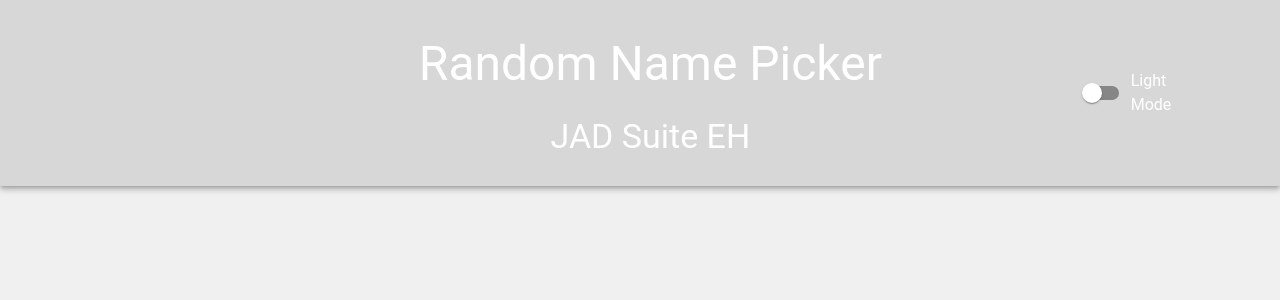
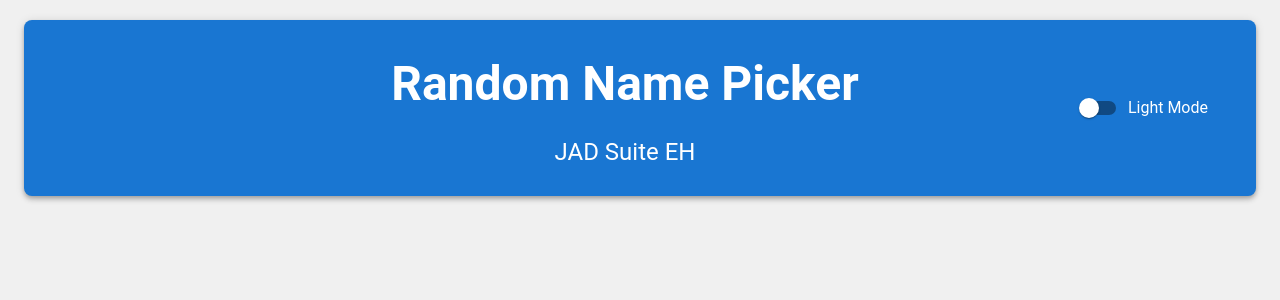
Before and after one commit to piotrciszek/randomstandup, a React (Create React App) app: page / in a window 1280 px wide. Shown: the top 300 px of the page. Built offline with nearby package versions, Linux system fonts and the light colour scheme.

Commit message:
Drop area - color changed, appbar on hover updated, some colors updated

```diff
--- a/src/App.css
+++ b/src/App.css
@@ -1,3 +1,8 @@
 body {
   /* font-family: Arial, sans-serif; */
 }
+
+.AppContainer {
+  max-width: 1600px !important;
+  margin-top: 20px;
+}
--- a/src/App.tsx
+++ b/src/App.tsx
@@ -2,6 +2,7 @@ import React from 'react';
 import { CssBaseline, Container } from '@mui/material';
 import Header from './layout/Header';
 import Main from './layout/Main';
+import './App.css';
 
 
 function App() {
@@ -9,9 +10,9 @@ function App() {
   return (
     <>
       <CssBaseline />
+      <Container className="AppContainer">
       <Header />
-      <Container>
-        <Main/>
+      <Main/>
       </Container>
     </>
   );
--- a/src/components/NameInput.module.css
+++ b/src/components/NameInput.module.css
@@ -1,4 +1,6 @@
 .container {
+    width: 100%;
+    max-width: 100%;
     padding: 20px;
     margin: 20px 0;
     border: 2px solid #b1b1b1;
@@ -16,7 +18,7 @@
     list-style: none;
     display: flex;
     flex-wrap: wrap;
-    max-width: 65%;
+    max-width: 70%;
     margin: 20px auto;
     padding: 0;
     justify-content: center;
--- a/src/components/NameInput.tsx
+++ b/src/components/NameInput.tsx
@@ -66,6 +66,7 @@ const NameInput: React.FC<NameInputProps> = ({ names, onAddName, onRemoveName })
             Add Name
           </Button>
         </div>
+      </form>
         <div className={styles.nameList}>
         <Grid container spacing={1.5} justifyContent="center">
           {names.map((nameItem, index) => (
@@ -88,7 +89,6 @@ const NameInput: React.FC<NameInputProps> = ({ names, onAddName, onRemoveName })
         {names.length > 0 && (
          <DropArea onDragOver={handleDragOver} onDrop={handleDrop} />
         )}
-      </form>
     </div>
   );
 };
--- a/src/components/RandomNameDisplay.module.css
+++ b/src/components/RandomNameDisplay.module.css
@@ -4,11 +4,8 @@
     align-items: center;
     margin-top: 2rem;
     margin-bottom: 80px;
-    padding: 20px;
     position: relative;
-    height: 200px;
-    border: 2px solid #b1b1b1;
-    border-radius: 8px;
+    height: 100px;
   }
 
 .randomNameText {
@@ -25,7 +22,7 @@
     justify-content: center;
     align-items: center;
     position: absolute;
-    margin: 20px auto;
+    margin-top: 90px;
     top: 0;
     left: 0;
     width: 100%;
--- a/src/components/RandomNameDisplay.tsx
+++ b/src/components/RandomNameDisplay.tsx
@@ -20,9 +20,12 @@ const RandomNameDisplay: React.FC<RandomNameDisplayProps> = ({
             disabled={names.length === 0}
             variant="contained"
             color="primary"
-            size="large"
             endIcon={<ShuffleIcon/>}
-            sx={{ textTransform: 'none' }}>
+            sx={{
+              textTransform: 'none',
+              fontSize: '1.5rem',
+              padding: '16px 32px',
+            }}>
             Pick a Name
         </Button>
         {isLoading ? (
--- a/src/layout/Header.module.css
+++ b/src/layout/Header.module.css
@@ -1,11 +1,27 @@
-.headerContent {
+.headerContainer {
+  display: flex;
+  align-items: center;
+  max-width: 1500px !important;
+}
+
+.header {
   text-align: center;
   width: 100%;
-  margin: 20px 0px 20px 140px;
+  margin: 20px 0px 20px 240px;
+  padding-right: 100px;
+}
+
+.switch {
+  display: flex;
+  align-items: center;
+  justify-content: right;
+  min-width: 170px;
+  margin-left: 0px;
 }
 
 .title {
   padding: 1rem 0;
+  font-weight: 600 !important;
 }
 
 .subtitle {
--- a/src/layout/Header.tsx
+++ b/src/layout/Header.tsx
@@ -8,17 +8,26 @@ const Header = () => {
     const isDarkMode = theme.palette.mode === 'dark';
 
     return (
-    <AppBar position="static" color="primary">
-      <Container>
+    <AppBar
+      position="static"
+      color="primary"
+      sx={{
+        borderRadius: '8px',
+        '&:hover': {
+          backgroundColor: isDarkMode ? theme.palette.background.default : theme.palette.primary.main,
+        },
+      }}>
+      <Container className={styles.headerContainer}>
         <Toolbar>
-          <div className={styles.headerContent}>
+          <div className={styles.header}>
             <Typography variant="h3" className={styles.title}>
               Random Name Picker
             </Typography>
-            <Typography variant="h4" className={styles.subtitle}>
+            <Typography variant="h5" className={styles.subtitle}>
               JAD Suite EH
             </Typography>
           </div>
+          <div className={styles.switch}>
             <Switch
               checked={isDarkMode}
               onChange={toggleTheme}
@@ -27,6 +36,7 @@ const Header = () => {
             <Typography variant="body1" >
               {isDarkMode ? 'Dark Mode' : 'Light Mode'}
             </Typography>
+          </div>
         </Toolbar>
       </Container>
     </AppBar>
--- a/src/theme.ts
+++ b/src/theme.ts
@@ -72,6 +72,7 @@ export const darkTheme = createTheme({
             styleOverrides: {
               root: {
                 backgroundColor: '#1f1f1f',
+                border: '1px solid #5c5c5c',
                 color: '#d7d7d7',
                 '&:hover': {
                   backgroundColor: '#3a3a3a',
--- a/src/ui/DropArea.module.css
+++ b/src/ui/DropArea.module.css
@@ -11,22 +11,22 @@
     height: 60px;
     width: 100%;
     max-width: 300px;
+    color: #ff0000;
+    background-color: #ffebee;
     transition: background-color 0.3s ease;
-    color: #1976d2;
   }
 
   .dropArea.dark {
     background-color: #c72626;
-    color: #ffffff;
-    border-color: #dc004e;
+    color: #d7d7d7;
+    border-color: #d7d7d7;
   }
 
   .dropArea:hover {
-    background-color: #8fb1d3;
-    border-color: #1976d2;
+    background-color: #ffcdd2;
   }
 
-  .dark:hover {
-    background-color: #1976d2;
-    border-color: #b11414;
+  .dropArea.dark:hover {
+    background-color: #e58e8e;
+    border-color: #c72626;
   }
--- a/src/ui/DropArea.tsx
+++ b/src/ui/DropArea.tsx
@@ -6,19 +6,26 @@ import { useThemeContext } from '../ThemeContext';
 interface DropAreaProps {
   onDragOver: (event: React.DragEvent<HTMLDivElement>) => void;
   onDrop: (event: React.DragEvent<HTMLDivElement>) => void;
-  darkMode?: boolean;
 }
 
-const DropArea: React.FC<DropAreaProps> = ({ onDragOver, onDrop, darkMode = false }) => {
+const DropArea: React.FC<DropAreaProps> = ({ onDragOver, onDrop }) => {
   const { theme } = useThemeContext();
+  const isDarkMode = theme.palette.mode === 'dark';
 
   return (
-    <Paper
-      className={`${styles.dropArea} ${darkMode ? styles.dark : ''}`}
-      onDragOver={onDragOver}
-      onDrop={onDrop}>
-      <Typography>Drop here to remove</Typography>
-    </Paper>
+    // <Paper
+    //   className={`${styles.dropArea} ${darkMode ? styles.dark : ''}`}
+    //   onDragOver={onDragOver}
+    //   onDrop={onDrop}>
+    //   <Typography>Drop here to remove</Typography>
+    // </Paper>
+        <div
+          className={`${styles.dropArea} ${isDarkMode ? styles.dark : ''}`}
+          onDragOver={onDragOver}
+          onDrop={onDrop}
+        >
+          Drop here to remove
+        </div>
   );
 };
 
```
Lines whose indentation alone changed are shown as unchanged.
